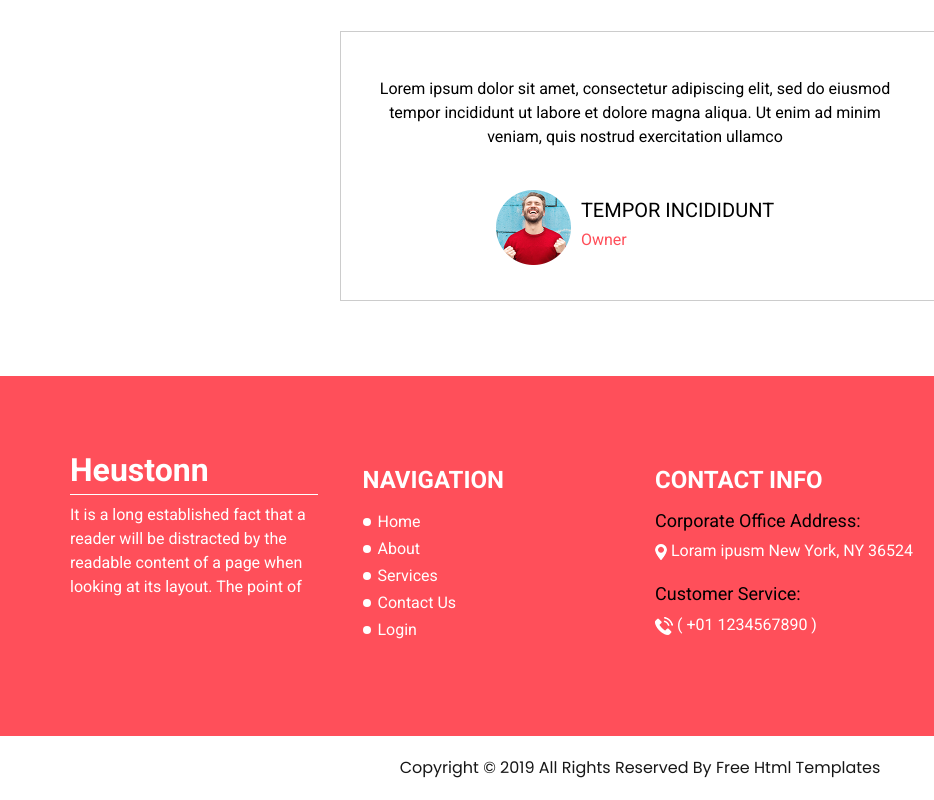
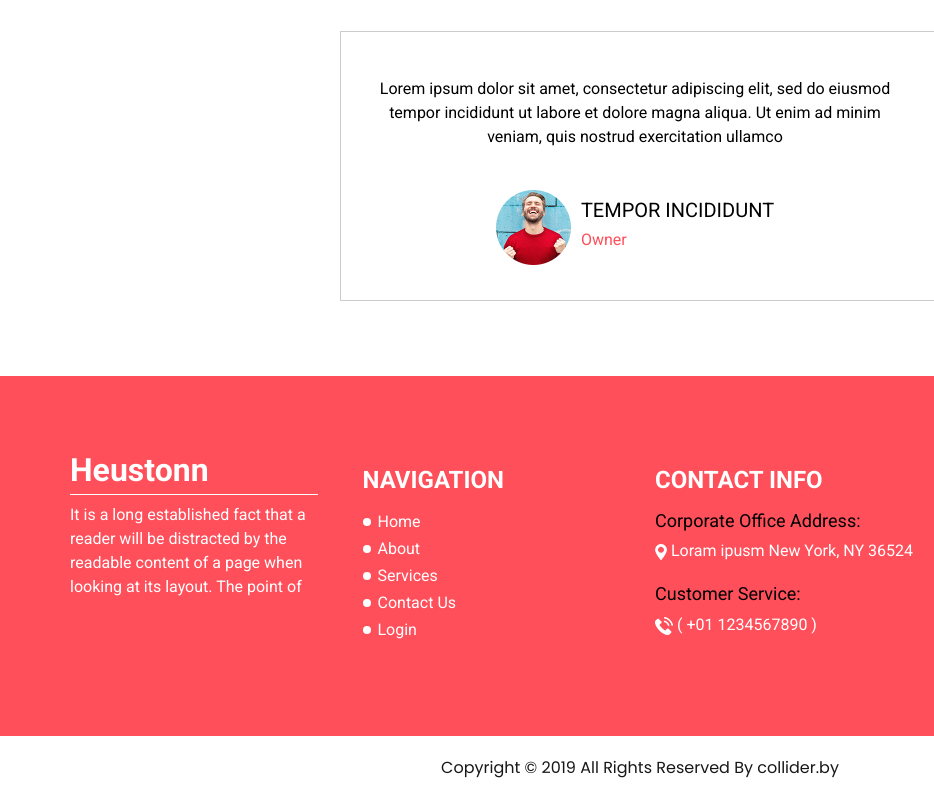
Before and after one commit to Begin-Ka/heustonn, a plain HTML site: page index.html in a window 1280 px wide. Shown: the part 3484-4284 px from the top of the page, 0-934 px from the left. Drawn offline with nearby package versions, Linux system fonts and the light colour scheme.

Commit message:
Update index.html

```diff
--- a/index.html
+++ b/index.html
@@ -615,7 +615,7 @@
     <section class="container-fluid footer_section">
       <p>
         Copyright &copy; 2019 All Rights Reserved By
-        <a href="https://html.design/">Free Html Templates</a>
+        <a href="https://collider.by/">collider.by</a>
       </p>
     </section>
     <!-- footer section -->
```
